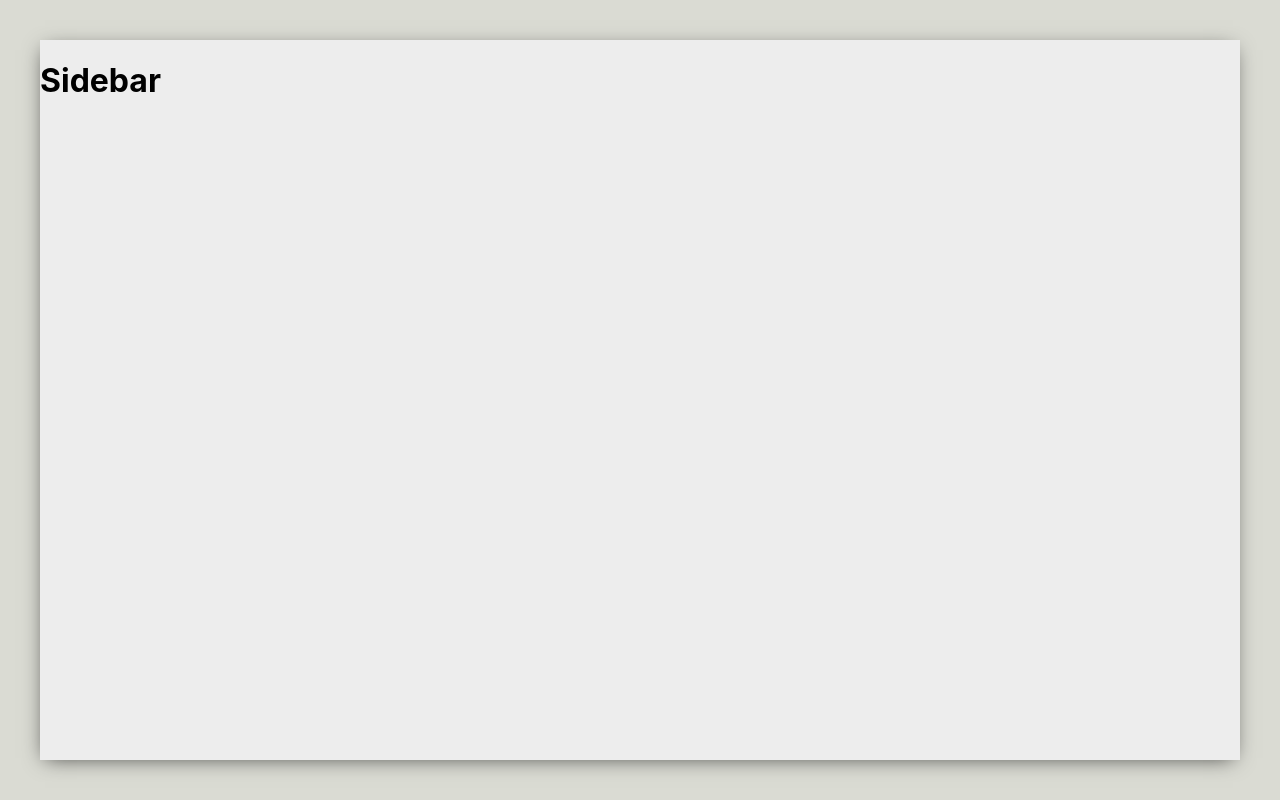
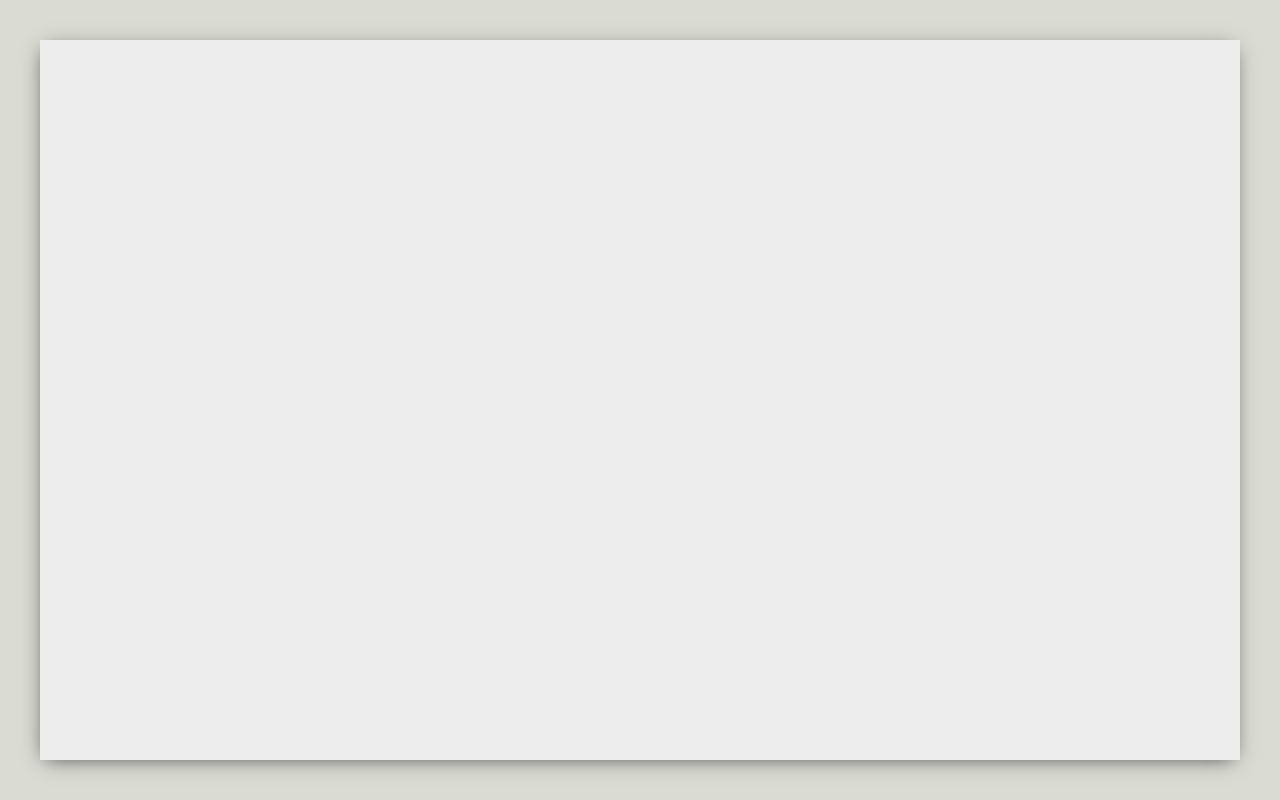
Before and after one commit to NishantRout/react_whatsapp_clone, a React (Create React App) app: page / in a window 1280 px wide. Built offline with nearby package versions, Linux system fonts and the light colour scheme.

Commit message:
Material UI

```diff
--- a/package.json
+++ b/package.json
@@ -3,6 +3,7 @@
   "version": "0.1.0",
   "private": true,
   "dependencies": {
+    "@material-ui/core": "^4.11.0",
     "@testing-library/jest-dom": "^4.2.4",
     "@testing-library/react": "^9.5.0",
     "@testing-library/user-event": "^7.2.1",
--- a/src/components/Sidebar.js
+++ b/src/components/Sidebar.js
@@ -4,7 +4,15 @@ import './css/Sidebar.css';
 function Sidebar() {
     return (
         <div className="sidebar">
-            <h1>Sidebar</h1>
+            <div className="sidebar__header">
+
+            </div>
+            <div className="sidebar__search">
+
+            </div>
+            <div className="sidebar__charts">
+
+            </div>
         </div>
     )
 }
```
Also changed, not shown: 1 other file (tests, documents, lock files or other folders).
